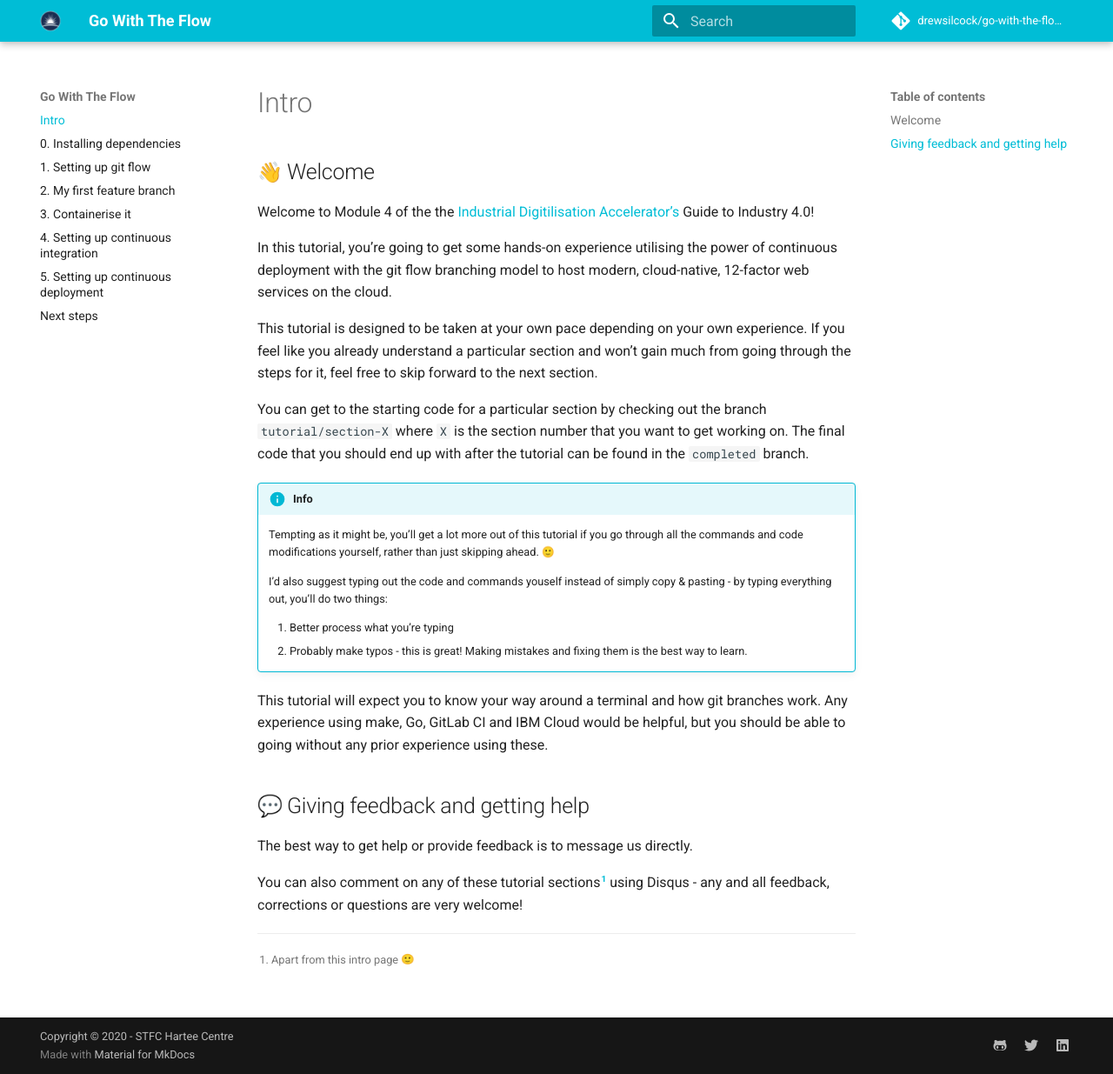
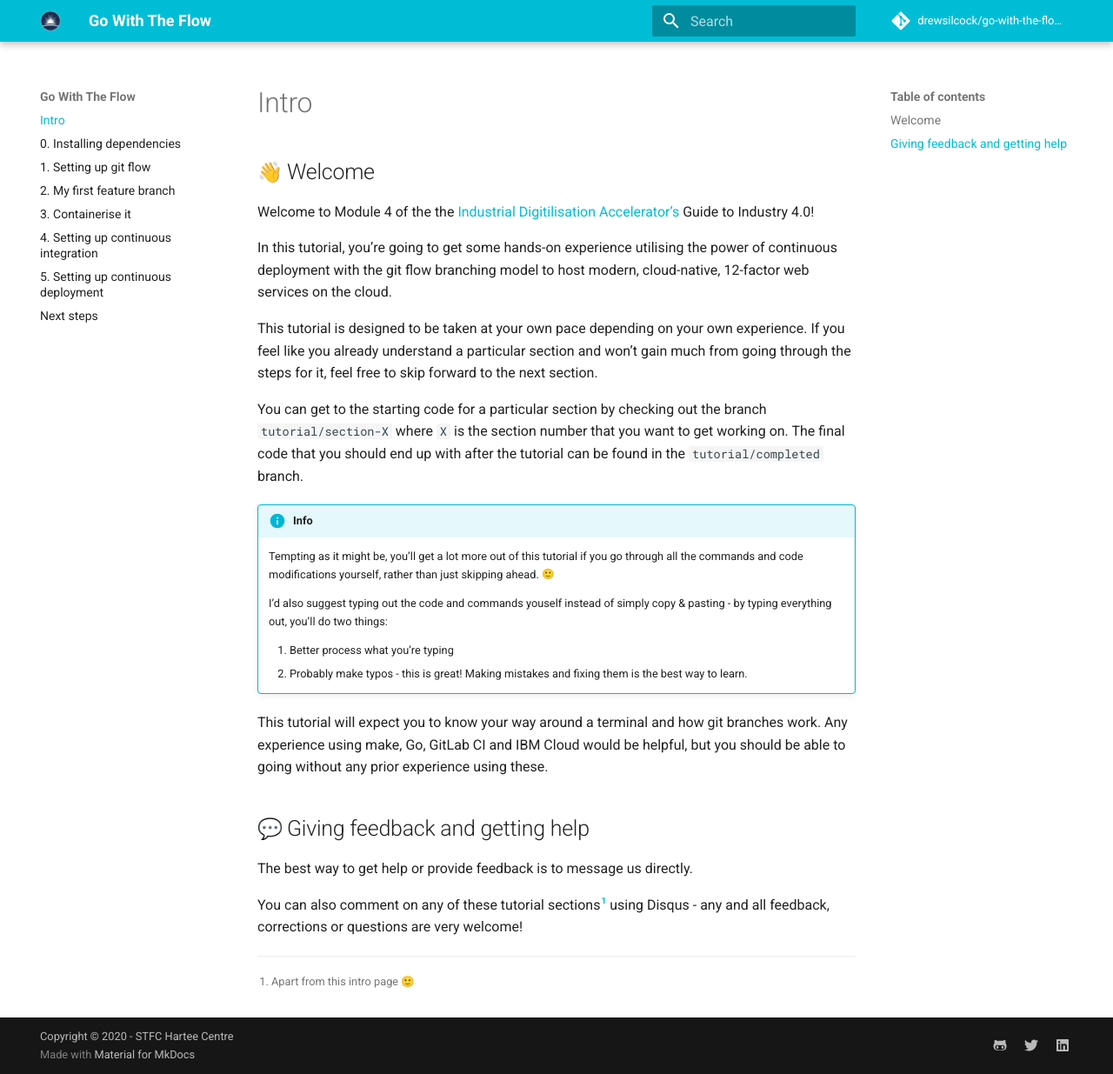
Before and after one commit to stfc/docker-and-gh-actions-for-ml, an MkDocs documentation site: the page built from docs/index.md, in a window 1280 px wide and 1235 px high. Shown: the whole window at 87% size. Built offline with MkDocs 1.6.1 and Material for MkDocs 9.7.7, drawn with Linux system fonts in a browser that asks for light colours; emoji names are drawn with the system emoji font; comment, search, counter and statistics services are not loaded.

Commit message:
Minor line number highlighting and branch name changes.

```diff
--- a/docs/index.md
+++ b/docs/index.md
@@ -8,7 +8,7 @@
 
 This tutorial is designed to be taken at your own pace depending on your own experience. If you feel like you already understand a particular section and won't gain much from going through the steps for it, feel free to skip forward to the next section.
 
-You can get to the starting code for a particular section by checking out the branch `tutorial/section-X` where `X` is the section number that you want to get working on. The final code that you should end up with after the tutorial can be found in the `completed` branch.
+You can get to the starting code for a particular section by checking out the branch `tutorial/section-X` where `X` is the section number that you want to get working on. The final code that you should end up with after the tutorial can be found in the `tutorial/completed` branch.
 
 !!! info
     Tempting as it might be, you'll get a lot more out of this tutorial if you go through all the commands and code modifications yourself, rather than just skipping ahead. :slightly_smiling_face:
```
Also changed, not shown: docs/3-containerise-it.md (+1 -1 lines).
